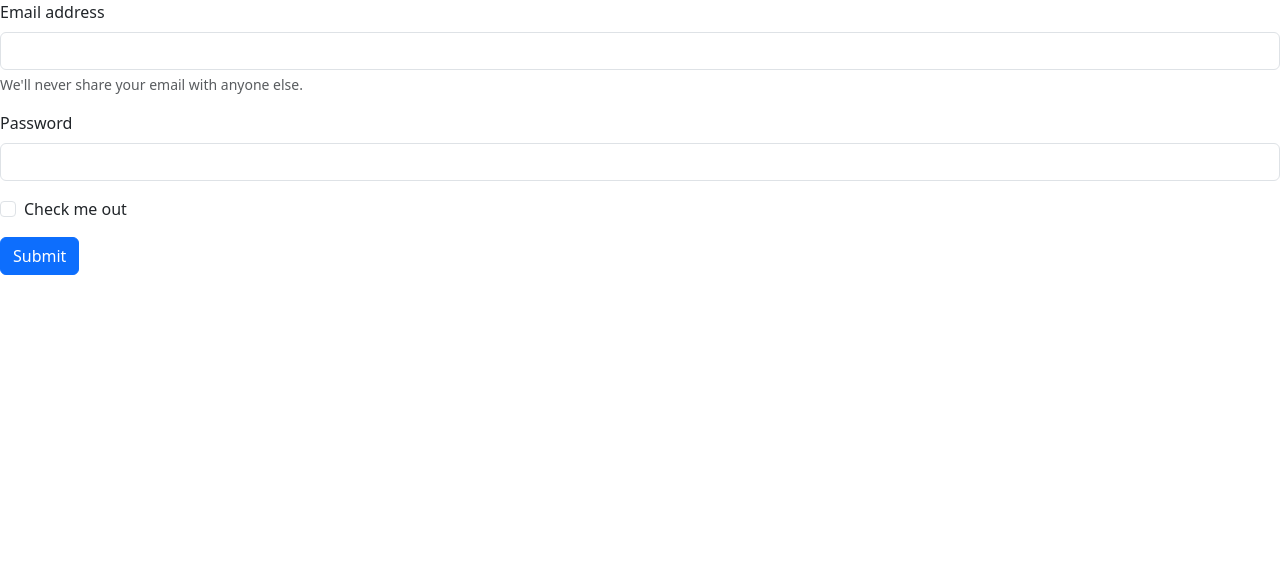
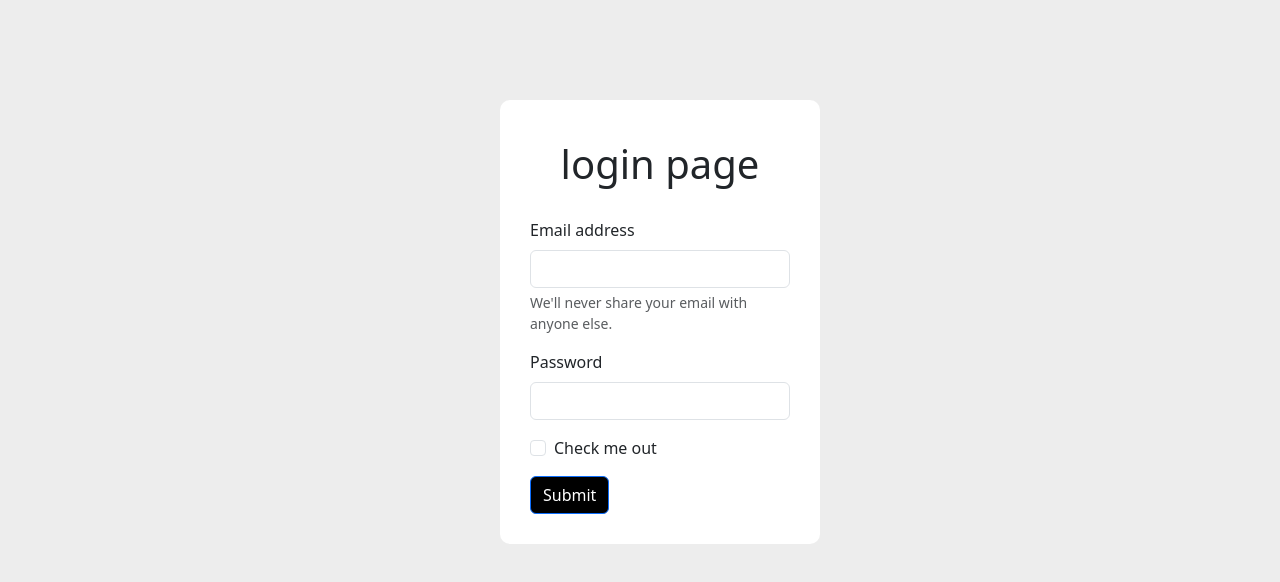
Before and after one commit to abdulbasitabdulbaqui/simple-bootstrap-login-ui, a plain HTML site: page login.html in a window 1280 px wide. Drawn offline with nearby package versions, Linux system fonts and the light colour scheme.

Commit message:
first commit

```diff
--- a/css/style.css
+++ b/css/style.css
@@ -0,0 +1,20 @@
+h1{
+    text-align: center;
+    margin-bottom: 30px;
+    margin-top: 10px;
+}
+
+#main{
+    margin-left: 500px;
+  background-color:rgb(255, 255, 255);
+    margin-top:100px;
+    padding: 30px 30px 30px 30px;
+    border-radius: 10px;
+
+
+}
+
+body{
+    background-color: rgba(192, 192, 192, 0.277);
+
+}
--- a/login.html
+++ b/login.html
@@ -4,12 +4,16 @@
     <meta charset="UTF-8">
     <meta name="viewport" content="width=device-width, initial-scale=1.0">
     <link href="https://cdn.jsdelivr.net/npm/bootstrap@5.3.7/dist/css/bootstrap.min.css" rel="stylesheet" integrity="sha384-LN+7fdVzj6u52u30Kp6M/trliBMCMKTyK833zpbD+pXdCLuTusPj697FH4R/5mcr" crossorigin="anonymous">
-    <title>Document</title>
+    <title>simple login and home page UI</title>
+    <link rel="stylesheet" href="/css/style.css">
 </head>
 <body>
-
+    <div class="container-fluid">
+      <div class="row">
+        <div class="col-3" id="main">
+          <h1>login page</h1>
           <form>
-        <div class="mb-3">
+            <div class="mb-3" >
               <label for="exampleInputEmail1" class="form-label">Email address</label>
               <input type="email" class="form-control" id="exampleInputEmail1" aria-describedby="emailHelp">
               <div id="emailHelp" class="form-text">We'll never share your email with anyone else.</div>
@@ -22,8 +26,11 @@
               <input type="checkbox" class="form-check-input" id="exampleCheck1">
               <label class="form-check-label" for="exampleCheck1">Check me out</label>
             </div>
-        <button type="submit" class="btn btn-primary">Submit</button>
+            <button type="submit" class="btn btn-primary bg-black">Submit</button>
           </form>
+        </div>
+      </div>
+    </div>
 
 
 
```
Lines whose indentation alone changed are shown as unchanged.
